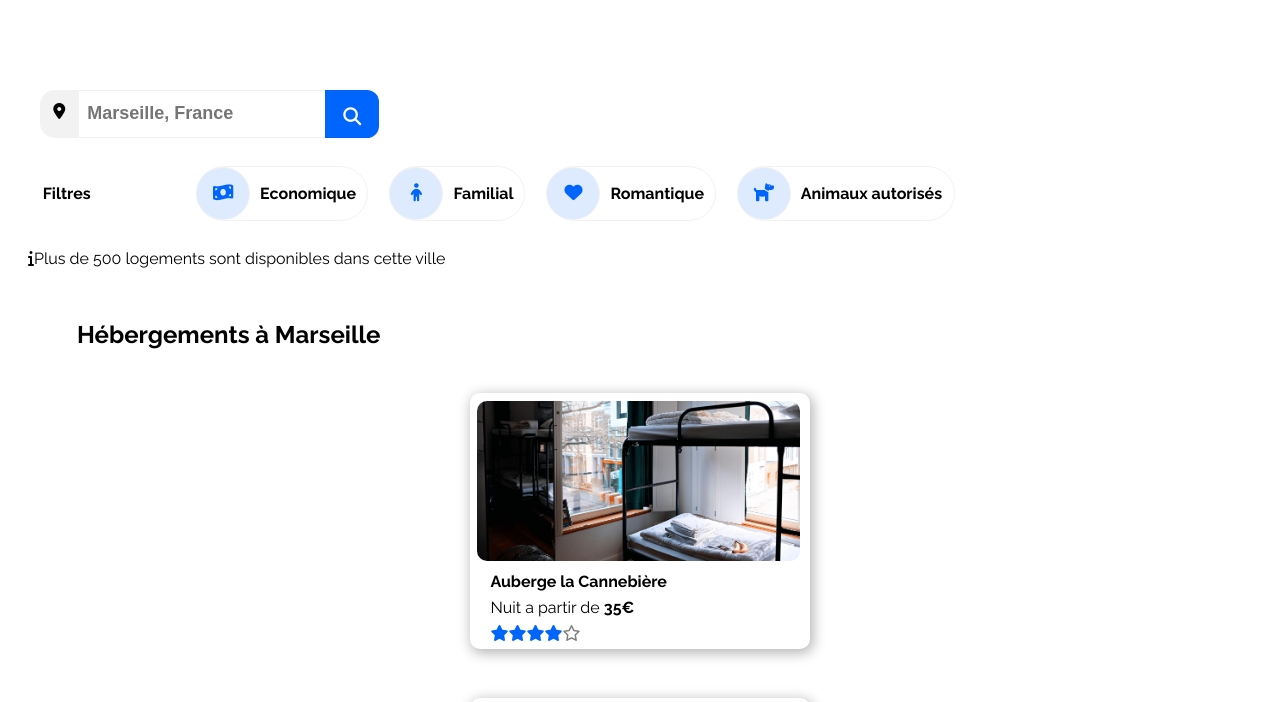
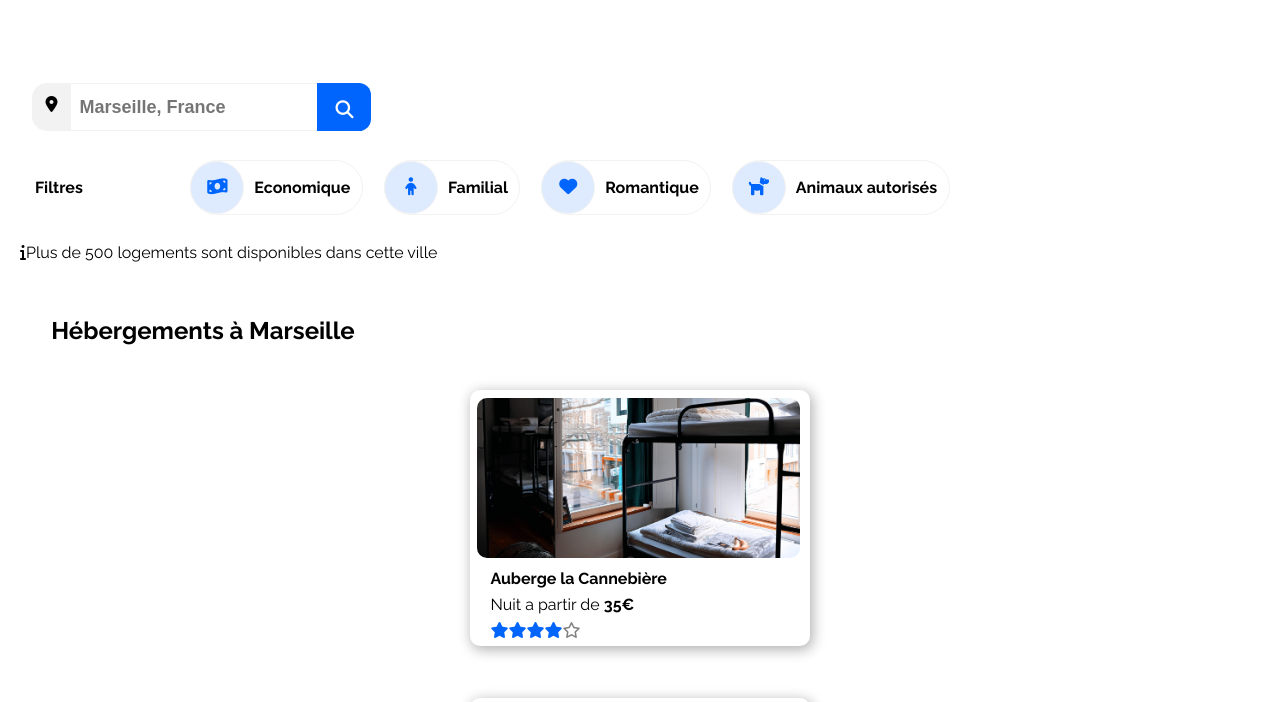
Before and after one commit to NicolasHov/P2-Reservia, a plain HTML site: page index.html in a window 1280 px wide. Shown: the part 219-921 px from the top of the page. Drawn offline with Linux system fonts and the light colour scheme.

Commit message:
Add margin

```diff
--- a/index.html
+++ b/index.html
@@ -69,7 +69,8 @@
 
             </section>
 
-            <span id="title_info"> <i class="fas fa-info"></i>Plus de 500 logements sont disponibles dans cette ville</span>
+            <div id="title_info"> <i class="fas fa-info"></i>Plus de 500 logements sont disponibles dans cette ville</div>
+
             <section id="set">
 
                 <!--       HEBERGEMENT                   -->
--- a/style.css
+++ b/style.css
@@ -3,6 +3,7 @@ body{
     font-family: "Raleway" , "sans-serif";
     display: flex;
     flex-direction: column;
+    margin: 0px;
 }
 
 /* @media (max-width: 480px){ */
@@ -155,6 +156,10 @@ input{
 
 
 /*SEARCH END*/
+    /* WRAPPER : filter & searchbar */
+    #wrapper {
+        margin: 0px 20px 0px 20px;
+    }
 
     /* FILTRE */
 
@@ -253,8 +258,13 @@ input{
 }
 /*FILTER END*/
 
+#title_info {
+    margin: 0px 20px 0px 20px;
+}
+
+
 main{
-    margin: 0px 20px 0px 20px;
+    /* margin: 0px 20px 0px 20px; */
 }
 
 /* HEBERGEMENT 1*/
```
